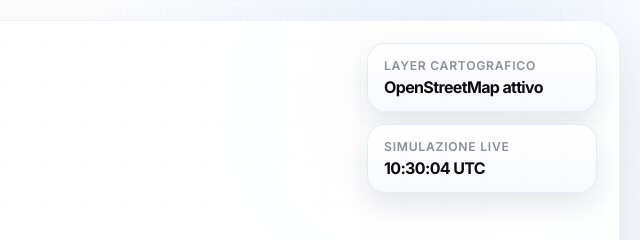
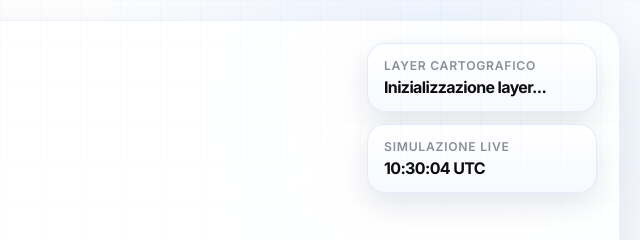
Before and after one commit to gio-moliva/energyshift, a plain HTML site: page index.html in a window 1280 px wide. Shown: the top 240 px of the page, 640-1280 px from the left. Drawn offline with nearby package versions, Linux system fonts and the light colour scheme.

Commit message:
Update map simulator frontend files

```diff
--- a/index.html
+++ b/index.html
@@ -32,7 +32,7 @@
           <div class="live-cluster">
             <div class="status-row">
               <span class="live-label">Layer cartografico</span>
-              <strong id="map-status">OpenStreetMap attivo</strong>
+              <strong id="map-status">Inizializzazione layer...</strong>
             </div>
             <div class="status-row">
               <span class="live-label">Simulazione live</span>
```
